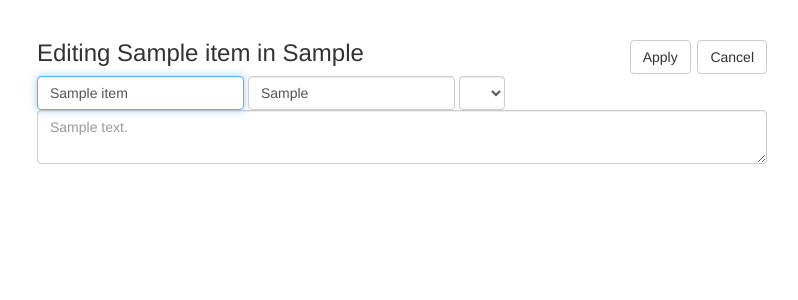
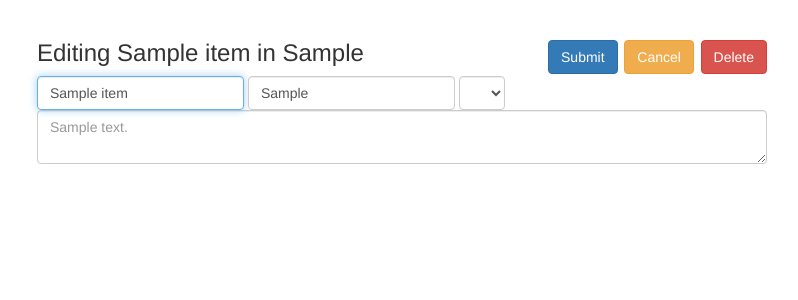
Before and after one commit to Optissimum/sort-port, a Flask app: template app/templates/edit.html in a window 1280 px wide. Shown: the part 66-366 px from the top of the page, without its empty margins (48-846 px from the left). Run offline with Flask 2, Linux system fonts and the light colour scheme; the template is opened without the code that fills it: values that come from a table or form of the project are taken from there, others are empty; tables that the repository leaves empty hold one stand-in row (values such as "Sample post"); lists and menus that the app fills with data are empty; parts of the project's set-up code (start-up, migrations or seed data) failed here and were passed over; some libraries are stand-ins or nearby versions.

Commit message:
Add feature: delete items from edit menu

```diff
--- a/app/models.py
+++ b/app/models.py
@@ -4,7 +4,7 @@ from flask_dance.consumer.backend.sqla import (OAuthConsumerMixin,
                                                SQLAlchemyBackend)
 from flask_login import LoginManager, UserMixin, current_user
 from flask_wtf import Form
-from wtforms import TextField, TextAreaField, SelectField
+from wtforms import TextField, TextAreaField, SelectField, SubmitField
 from wtforms.validators import DataRequired, EqualTo, Length
 
 
@@ -47,6 +47,8 @@ class ItemForm(Form):
     description = TextAreaField(
         'Description', validators=[DataRequired()]
     )
+    submit = SubmitField()
+    delete = SubmitField()
 
 
 class UserForm(Form):
--- a/app/templates/edit.html
+++ b/app/templates/edit.html
@@ -2,13 +2,12 @@
 {% block title %}
 - Edit
 {% endblock %}
-{% block edit %}<div class="">
-
-</div><form class="form col-md-8" action="" method="post">
+{% block edit %}<form class="form col-md-8" action="" method="post">
     <h3 class="form-heading">Editing {{item['name']}} in {{item['category']}}
     <div class="pull-right">
-      <button class="btn btn-default" type="submit" name="submit">Apply</button>
-      <a class="btn btn-default" href="{{url_for('catalog')}}">Cancel</a>
+      {{ form.submit(class='btn btn-primary') }}
+      <a class="btn btn-warning" href="{{url_for('catalog')}}">Cancel</a>
+      {{ form.delete(class='btn btn-danger') }}
     </div>
     </h3>
     <div class="form-inline">
--- a/app/templates/view.html
+++ b/app/templates/view.html
@@ -10,7 +10,15 @@
 {% block content %}
 {% block edit %}
 <div class="panel panel-default col-md-9 col-xs-offset-1">
-  <h1>{{item['name'].title()}} <span class="badge">{{item['user']}}</span></h1>
+  <h1>{{item['name'].title()}}
+    <span class="badge">{% if item['user'] == user: %}<body link='white'>
+      <a  class link="white" href="{{url_for("editItem", itemName=item["name"], category=item["category"])}}">EDIT</a>
+    </body>
+      {%else:%}
+      {{item['user']}}</span>
+      {% endif %}
+    </h1>
+
   <h3>{{item['description']}} <small></small></h3>
 </div>
 {% endblock %}
```
Also changed, not shown: app/dbapi.py (+8 -4 lines), app/views.py (+23 -16 lines).
